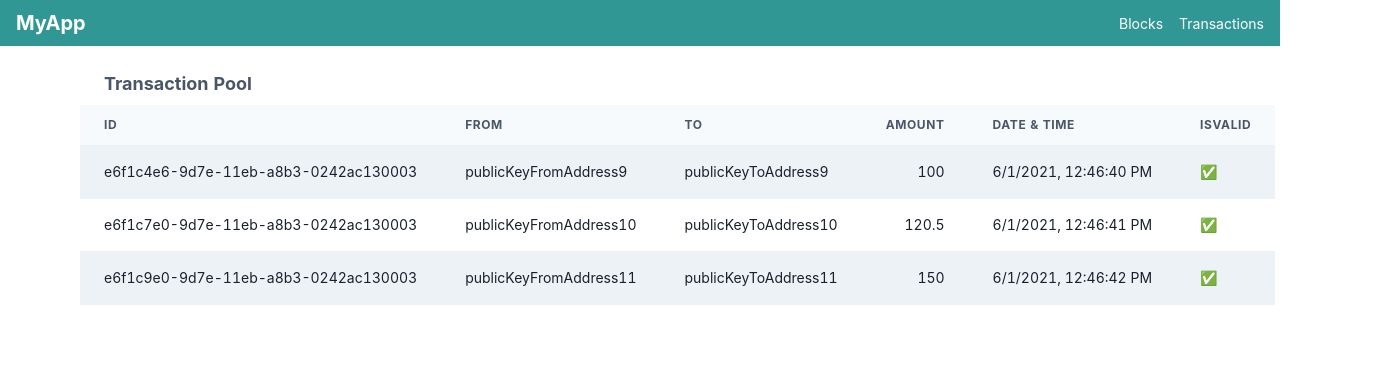
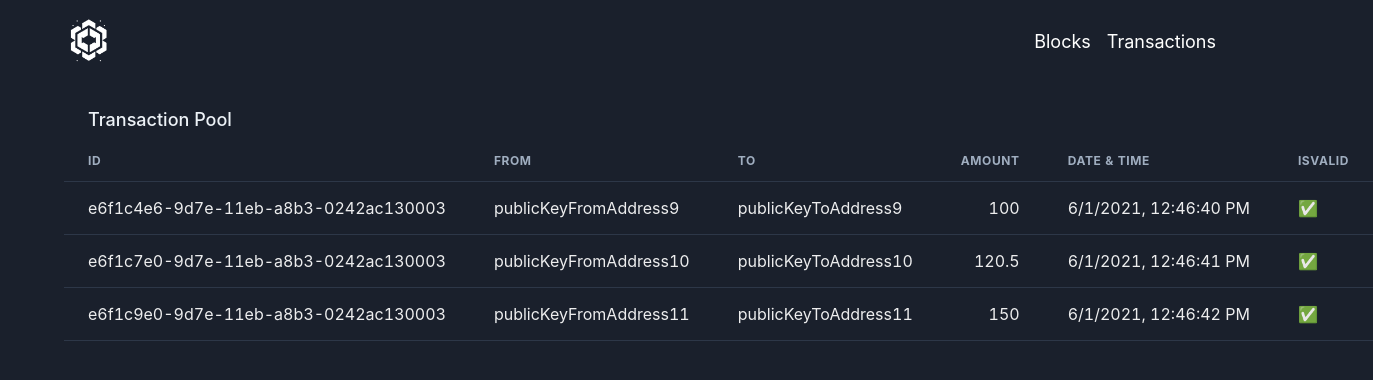
Before and after one commit to okr-go-club/blockchain, a React (Create React App) app in the folder frontend/: page /transactions in a window 1280 px wide. Shown: the top 380 px of the page, 1373 px wide, since content can reach past the window. Built offline with nearby package versions, Linux system fonts and the light colour scheme.

Commit message:
dark mode 🌑

```diff
--- a/frontend/src/BlocksTable.tsx
+++ b/frontend/src/BlocksTable.tsx
@@ -62,7 +62,7 @@ export default function BlocksTable({ blocks }: BlocksTableProps) {
 
     return (
         <TableContainer>
-            <ChakraTable variant='striped' size='md'>
+            <ChakraTable variant='simple' size='md'>
                 <TableCaption placement='top'>
                     <Text textAlign={['left']} fontSize='18px'>
                         Blockchain
--- a/frontend/src/Navbar.tsx
+++ b/frontend/src/Navbar.tsx
@@ -1,19 +1,18 @@
-import { Box, Flex, Link, Spacer, Text } from "@chakra-ui/react";
+import { Box, Flex, Link, Spacer, Image } from "@chakra-ui/react";
 import { Link as RouterLink } from "react-router-dom";
+import logo from './logo.png'
 
 export default function Navbar() {
   return (
-    <Box bg="teal.500" px={4} py={2}>
+    <Box px={'5vw'} py={4}>
       <Flex alignItems="center">
-        <Text fontSize="xl" fontWeight="bold" color="white">
-          MyApp
-        </Text>
+        <Image src={logo} alt="Logo" boxSize="50px" />
         <Spacer />
         <Flex gap={4}>
-          <Link as={RouterLink} to="/blocks" color="white">
+          <Link fontSize={'18px'} as={RouterLink} to="/blocks" color="white">
             Blocks
           </Link>
-          <Link as={RouterLink} to="/transactions" color="white">
+          <Link fontSize={'18px'} as={RouterLink} to="/transactions" color="white">
             Transactions
           </Link>
         </Flex>
--- a/frontend/src/PageLayout.tsx
+++ b/frontend/src/PageLayout.tsx
@@ -7,7 +7,7 @@ interface PageLayoutProps {
 
 export default function PageLayout({ children }: PageLayoutProps) {
     return (
-        <Grid templateColumns="5vw 1fr 5vw" gap={4} templateRows="auto auto">
+        <Grid templateColumns="5vw 1fr 5vw" templateRows="auto auto">
             <GridItem colStart={2} colEnd={3}>
                 {children}
             </GridItem>
--- a/frontend/src/TransactionsTable.tsx
+++ b/frontend/src/TransactionsTable.tsx
@@ -46,7 +46,7 @@ export default function TransactionsTable({ transactions }: TransactionsTablePro
 
     return (
         <TableContainer>
-            <ChakraTable variant='striped' size='md'>
+            <ChakraTable variant='simple' size='md'>
                 <TableCaption placement='top'>
                     <Text textAlign={[ 'left' ]} fontSize='18px'>
                         Transaction Pool
--- a/frontend/src/index.tsx
+++ b/frontend/src/index.tsx
@@ -1,54 +1,17 @@
 import React from 'react';
 import ReactDOM from 'react-dom/client';
-import { ChakraProvider, extendTheme } from '@chakra-ui/react'
+import { ChakraProvider, type ThemeConfig, extendTheme } from '@chakra-ui/react'
 
 import './index.css';
 import App from './App';
 import reportWebVitals from './reportWebVitals';
 
-const globalFontSize = '14px';
-const theme = extendTheme({
-  styles: {
-    global: {
-      body: {
-        fontSize: globalFontSize,
-      },
-    },
-  },
-  components: {
-    Table: {
-      baseStyle: {
-        th: {
-          fontSize: globalFontSize,
-          borderBottom: '2px solid',
-          borderColor: 'gray.200',
-          bg: 'gray.50',
-          fontWeight: 'bold',
-          textTransform: 'uppercase',
-          letterSpacing: 'wider',
-        },
-        td: {
-          fontSize: globalFontSize,
-          borderBottom: '1px solid',
-          borderColor: 'gray.100',
-        },
-        table: {
-          borderCollapse: 'collapse',
-        },
-        caption: {
-          textAlign: 'left',
-          fontSize: 'xl',
-          fontWeight: 'bold',
-        },
-      },
-    },
-    Button: {
-      baseStyle: {
-        fontSize: globalFontSize,
-      },
-    },
-  },
-});
+const config: ThemeConfig = {
+  initialColorMode: 'dark',
+  useSystemColorMode: false,
+};
+
+const theme = extendTheme({ config });
 
 const root = ReactDOM.createRoot(
   document.getElementById('root') as HTMLElement
```
Also changed, not shown: frontend/src/logo.png (added).
